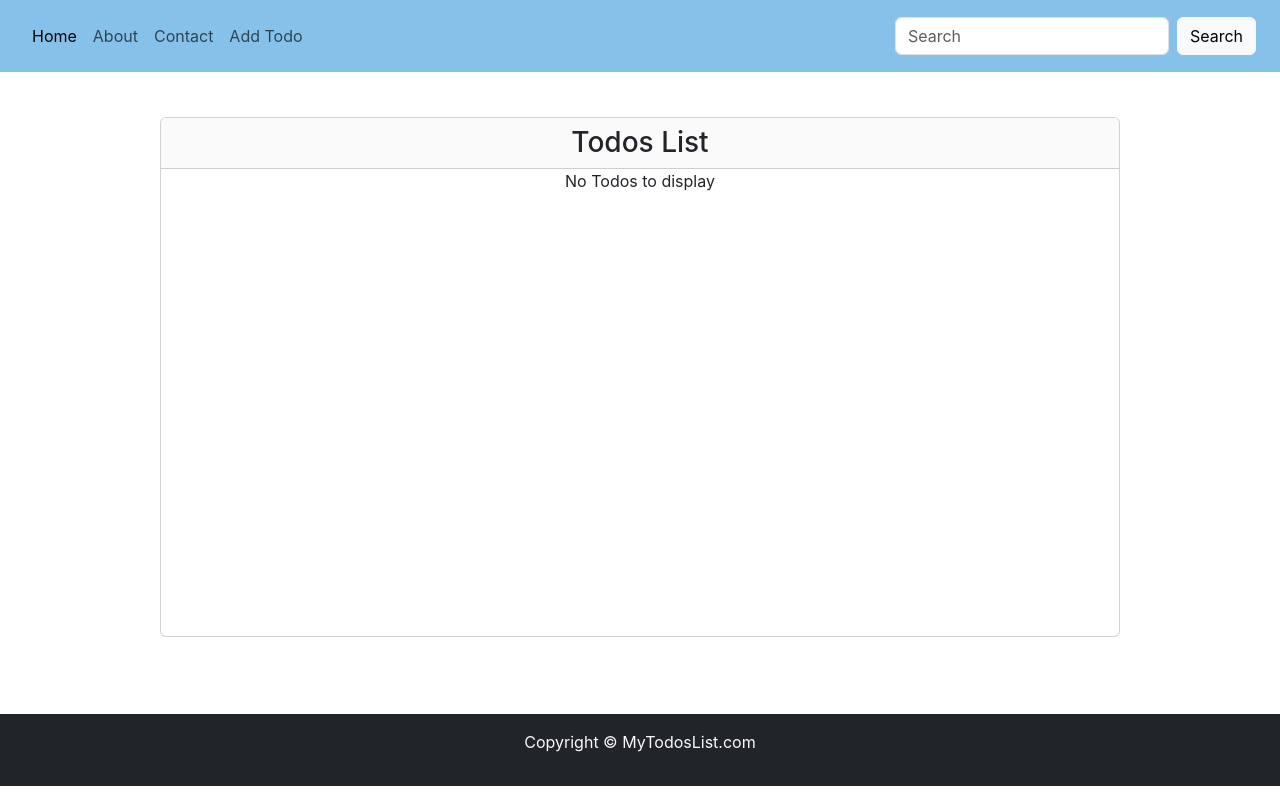
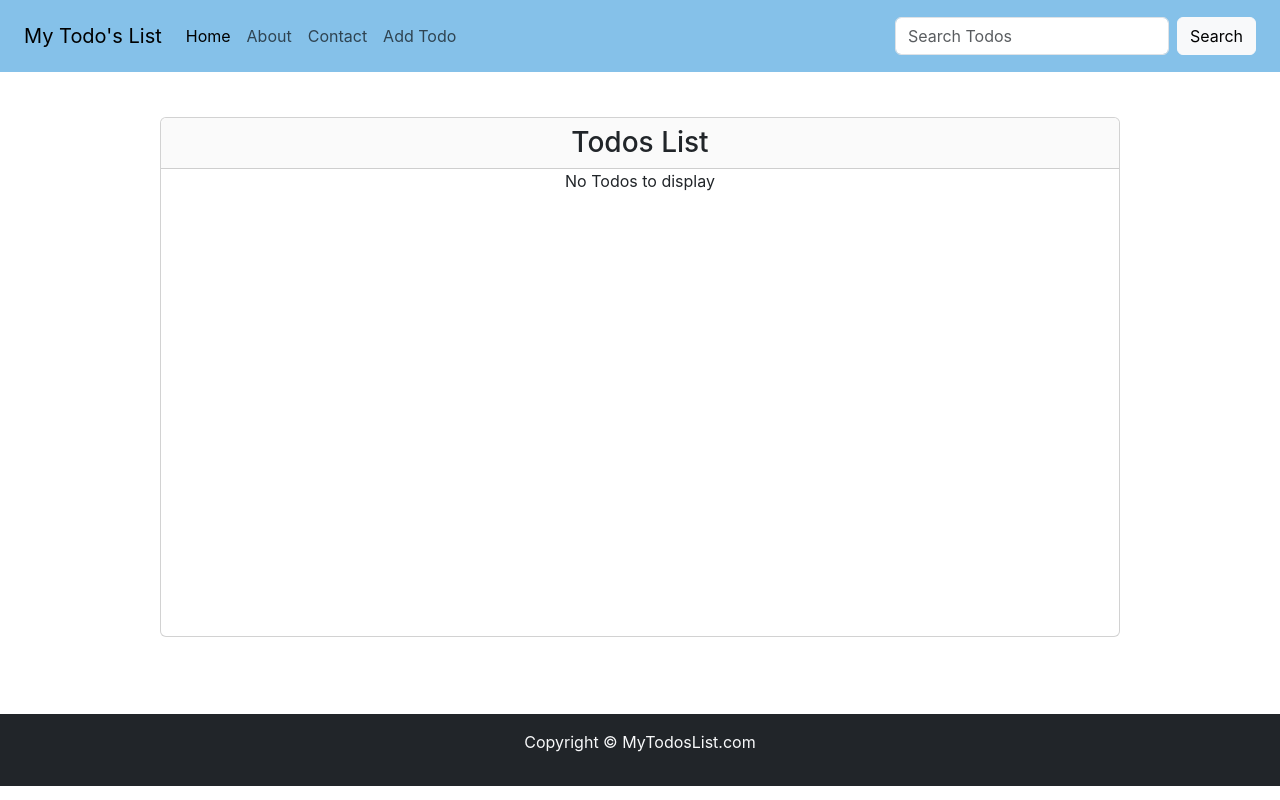
Before and after one commit to Szkrishna/React-Learning-with-Project, a React (Create React App) app in the folder todos-list/: page / in a window 1280 px wide. Built offline with nearby package versions, Linux system fonts and the light colour scheme.

Commit message:
adding search functionality to my todos list using toso title

```diff
--- a/todos-list/src/App.js
+++ b/todos-list/src/App.js
@@ -12,6 +12,7 @@ import {
   Route
 } from "react-router-dom";
 
+
 function App() {
   let initTodo;
   if (localStorage.getItem("todos") === null) {
@@ -19,6 +20,7 @@ function App() {
   } else {
     initTodo = JSON.parse(localStorage.getItem("todos"));
   }
+
 
   const addTodo = (title, desc) => {
     let sno;
@@ -35,6 +37,7 @@ function App() {
     setTodos([...todos, myTodo]);
   };
 
+
   const onDelete = (todo) => {
     setTodos(todos.filter((e) => {
       return e !== todo;
@@ -42,18 +45,28 @@ function App() {
     localStorage.setItem("todos", JSON.stringify(todos));
   };
 
+
   const [todos, setTodos] = useState(initTodo);
   useEffect(() => {
     localStorage.setItem("todos", JSON.stringify(todos));
   }, [todos]);
 
+
+  const [filteredTodos, setFilteredTodos] = useState(todos);
+  const handleSearch = (query) => {
+    const filtered = todos.filter((todo) =>
+      todo.title.toLowerCase().includes(query.toLowerCase())
+    );
+    setFilteredTodos(filtered);
+  };
+
   return (
     <>
       <Router>
-        <Header title="My Todo's List" search={true} />
+        <Header title="My Todo's List" onSearch={handleSearch}/>
         <Routes>
           <Route exact path="/" element={
-            <Todos todos={todos} onDelete={onDelete} />
+            <Todos todos={filteredTodos} onDelete={onDelete} />
           } />
           <Route exact path="/about" element={
             <About />
--- a/todos-list/src/MyComponents/Header.jsx
+++ b/todos-list/src/MyComponents/Header.jsx
@@ -1,16 +1,22 @@
-import React from 'react';
+import React, { useState } from 'react';
 import PropTypes from 'prop-types';
 import { Link, useLocation } from "react-router-dom";
 
-export const Header = (props) => {
+export const Header = ({ title, onSearch }) => {
   const currentPage = useLocation().pathname;
+  const [searchInput, setSearchInput] = useState("");
+
+  const handleSearchSubmit = (e) => {
+    e.preventDefault();
+    onSearch(searchInput);
+  };
   return (
     <nav className="navbar navbar-expand-lg" style={{ backgroundColor: "rgba(52, 152, 219, 0.6)" }}>
       <div className="container-fluid py-2 px-4">
-        {/* <Link className="navbar-brand" href="#">{props.title}</Link>
+        <Link className="navbar-brand" href="#">{title}</Link>
         <button className="navbar-toggler" type="button" data-bs-toggle="collapse" data-bs-target="#navbarSupportedContent" aria-controls="navbarSupportedContent" aria-expanded="false" aria-label="Toggle navigation">
           <span className="navbar-toggler-icon"></span>
-        </button> */}
+        </button>
         <div className="collapse navbar-collapse" id="navbarSupportedContent">
           <ul className="navbar-nav me-auto mb-2 mb-lg-0">
             <li className="nav-item">
@@ -26,8 +32,9 @@ export const Header = (props) => {
               <Link className={currentPage === '/add-todo' ? 'nav-link active' : 'nav-link'} to="/add-todo">Add Todo</Link>
             </li>
           </ul>
-          {props.search ? <form className="d-flex" role="search">
-            <input className="form-control me-2" type="search" placeholder="Search" aria-label="Search" />
+          {currentPage === '/' ? <form className="d-flex" role="search" onSubmit={handleSearchSubmit}>
+            <input className="form-control me-2" type="search"  placeholder="Search Todos"
+              aria-label="Search" value={searchInput} onChange={(e) => setSearchInput(e.target.value)} />
             <button className="btn btn-light" type="submit">Search</button>
           </form> : ""}
         </div>
```
